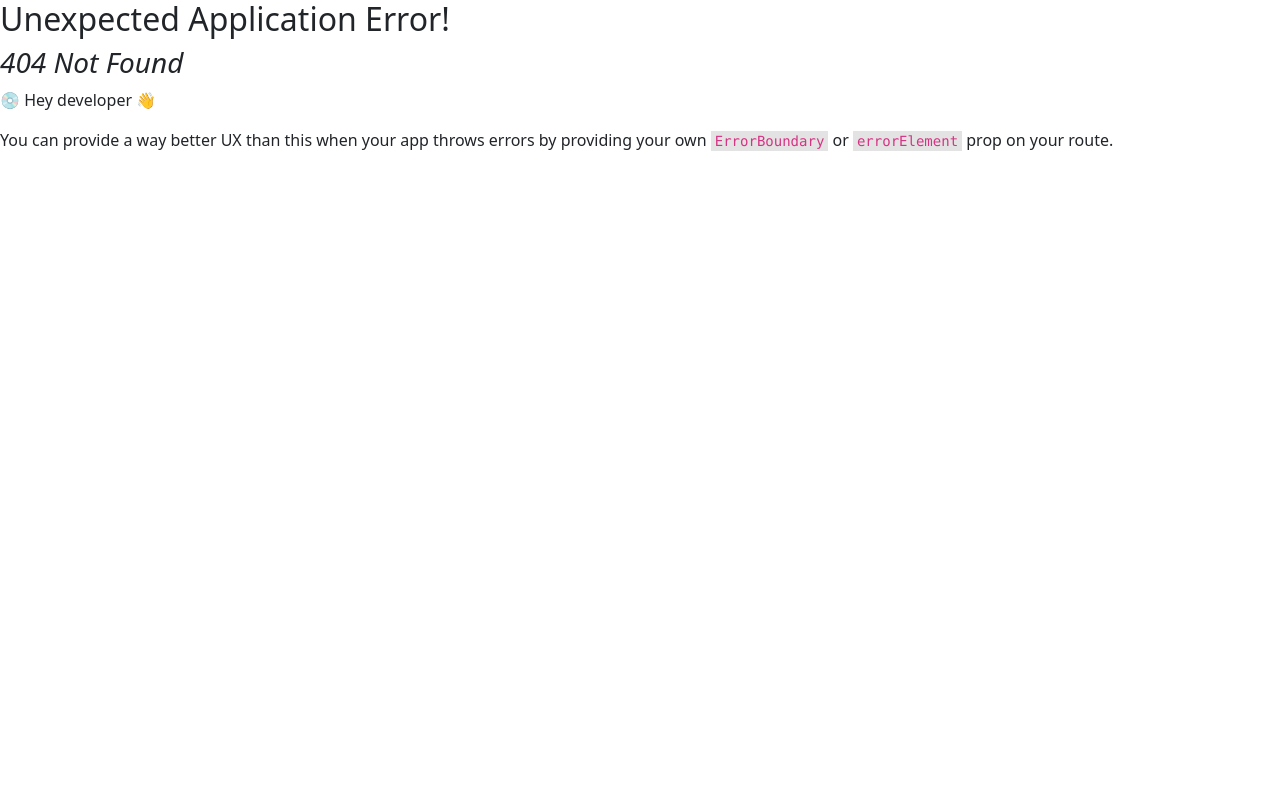
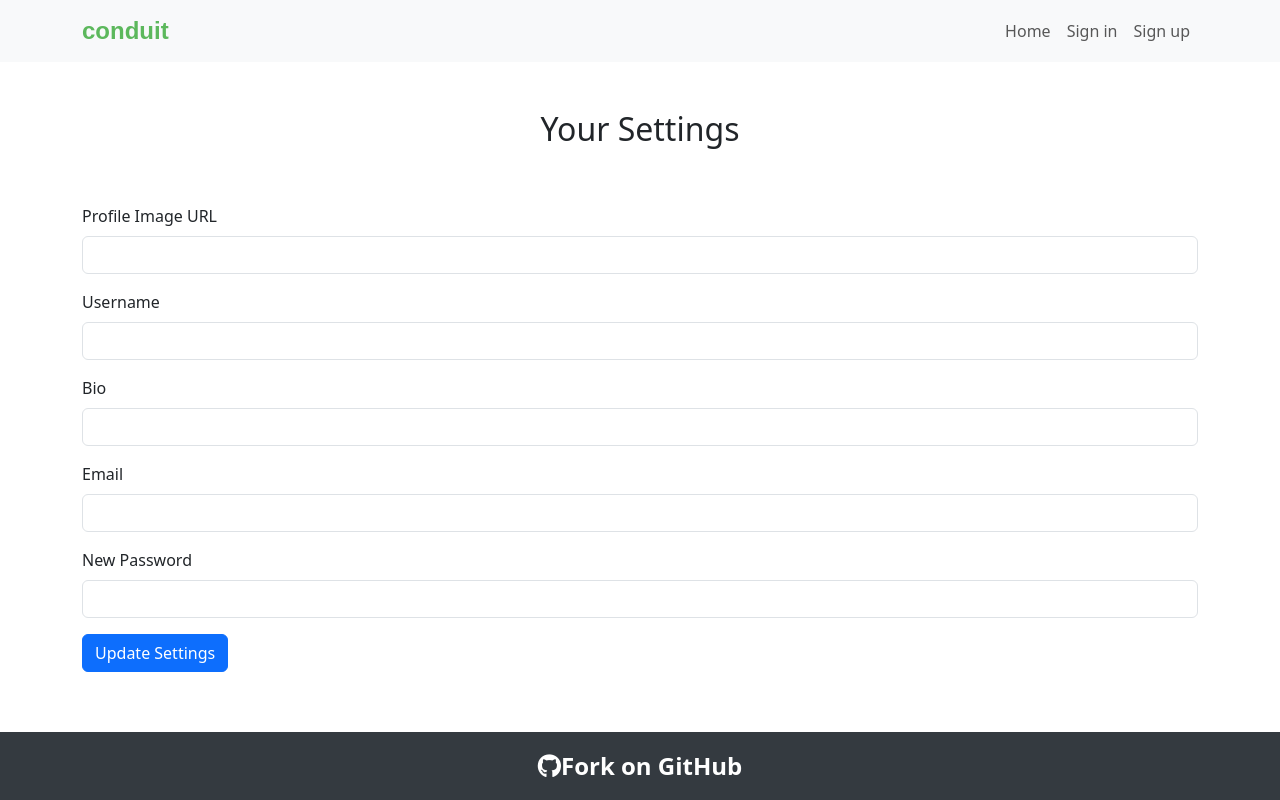
Before and after one commit to lehoanglong2311/mock_Project_01, a React (Create React App) app: page /settings in a window 1280 px wide. Before the commit this address had no page. Built offline with nearby package versions, Linux system fonts and the light colour scheme; no server answers.

Commit message:
Setting Screen

```diff
--- a/src/App.js
+++ b/src/App.js
@@ -4,6 +4,7 @@ import Home from './components/Articles/Home';
 import SignIn from './components/LoginSignup/SignIn';
 import SignUp from './components/LoginSignup/SignUp';
 import UserProfile from './components/Profile/UserProfile';
+import Setting from './components/Profile/Setting';
 import { createBrowserRouter, RouterProvider } from "react-router-dom";
 
 
@@ -28,6 +29,10 @@ export const router = createBrowserRouter([
         path: "/profiles/:username",
         element: <UserProfile />,
       },
+      {
+        path: "/settings",
+        element: <Setting />,
+      },
     ],
   },
 ]);
--- /dev/null
+++ b/src/components/Profile/Setting.js
@@ -0,0 +1,136 @@
+import React, { useEffect, useState } from 'react';
+import Container from 'react-bootstrap/Container';
+import axios from 'axios';
+
+const Setting = ({ username }) => {
+  const [userData, setUserData] = useState({
+    image: '',
+    username: '',
+    bio: '',
+    email: '',
+    password: '',
+  });
+
+  useEffect(() => {
+    // Use the `username` prop in the API URL
+    const fetchUserData = async () => {
+      try {
+        const response = await axios.get(`https://api.realworld.io/api/profiles/${username}`);
+        setUserData(response.data.profile);
+      } catch (error) {
+        console.error('Error fetching user data:', error);
+      }
+    };
+
+    fetchUserData();
+  }, [username]);
+
+    const handleChange = (e) => {
+        const { name, value } = e.target;
+        setUserData((prevUserData) => ({
+            ...prevUserData,
+            [name]: value,
+        }));
+    };
+
+    const handleSubmit = async (e) => {
+        e.preventDefault();
+
+        try {
+            await axios.put(`https://api.realworld.io/api/profiles/${username}`, { user: userData });
+            alert('Settings updated successfully!');
+        } catch (error) {
+            console.error('Error updating settings:', error);
+            alert('Failed to update settings. Please try again later.');
+        }
+    };
+
+
+    return (
+        <>
+          <Container>
+            <h2 className='p-5 text-center'>Your Settings</h2>
+            {userData && (
+              <form onSubmit={handleSubmit}>
+                <div className='mb-3'>
+                  <label htmlFor='image' className='form-label'>
+                    Profile Image URL
+                  </label>
+                  <input
+                    type='text'
+                    className='form-control'
+                    id='image'
+                    name='image'
+                    value={userData.image || ''}
+                    onChange={handleChange}
+                  />
+                </div>
+
+                <div className='mb-3'>
+                  <label htmlFor='username' className='form-label'>
+                    Username
+                  </label>
+                  <input
+                    type='text'
+                    className='form-control'
+                    id='username'
+                    name='username'
+                    value={userData.username ?? ''}
+                    onChange={handleChange}
+                  />
+                </div>
+
+                <div className='mb-3'>
+                  <label htmlFor='bio' className='form-label'>
+                    Bio
+                  </label>
+                  <input
+                    type='text'
+                    className='form-control'
+                    id='bio'
+                    name='bio'
+                    value={userData.bio ?? ''}
+                    onChange={handleChange}
+                  />
+                </div>
+
+                <div className='mb-3'>
+                  <label htmlFor='email' className='form-label'>
+                    Email
+                  </label>
+                  <input
+                    type='email'
+                    className='form-control'
+                    id='email'
+                    name='email'
+                    value={userData.email ?? ''}
+                    onChange={handleChange}
+                  />
+                </div>
+
+                <div className='mb-3'>
+                  <label htmlFor='password' className='form-label'>
+                    New Password
+                  </label>
+                  <input
+                    type='password'
+                    className='form-control'
+                    id='password'
+                    name='password'
+                    value={userData.password ?? ''}
+                    onChange={handleChange}
+                  />
+                </div>
+
+                <button type='submit' className='btn btn-primary'>
+                  Update Settings
+                </button>
+              </form>
+            )}
+          </Container>
+        </>
+      );
+
+};
+
+export default Setting;
--- a/src/components/Profile/UserProfile.js
+++ b/src/components/Profile/UserProfile.js
@@ -2,12 +2,20 @@ import React, { useEffect, useState } from 'react';
 import 'bootstrap/dist/css/bootstrap.min.css';
 import { useParams } from 'react-router-dom';
 import axios from 'axios';
-import './UserProfile.css'
+import './UserProfile.css';
 import Button from 'react-bootstrap/Button';
+import { useNavigate } from 'react-router-dom';
 
 const UserProfile = () => {
     const { username } = useParams();
-    const [userData, setUserData] = useState(null);
+    const [userData, setUserData] = useState({
+        image: '',
+        username: '',
+        bio: '',
+        email: '',
+        password: '',
+    });
+    const navigate = useNavigate();
 
     useEffect(() => {
         const fetchUserData = async () => {
@@ -22,6 +30,10 @@ const UserProfile = () => {
         fetchUserData();
     }, [username]);
 
+    const handleEditProfile = () => {
+        navigate('/settings');
+    };
+
     return (
         <>
             {userData && (
@@ -32,10 +44,11 @@ const UserProfile = () => {
 
                     <h4 className='mb-3 mt-3'>{userData.username}</h4>
                     <p className='user-bio mb-3'>{userData.bio}</p>
-                    <Button className='edit-profile-btn' variant="outline-secondary"><i class="fa-solid fa-gear"></i> Edit Profile Settings</Button>
+                    <Button className='edit-profile-btn' variant="outline-secondary" onClick={handleEditProfile}>
+                        <i className="fa-solid fa-gear"></i> Edit Profile Settings
+                    </Button>
                 </div>
             )}
-
         </>
     );
 };
```
